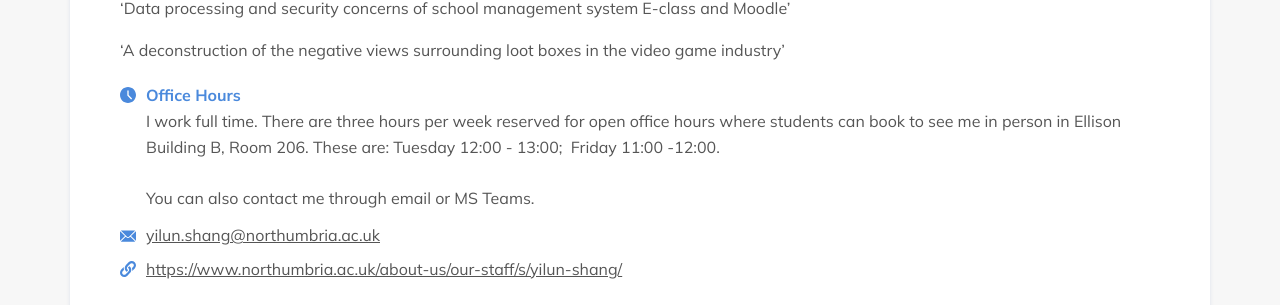
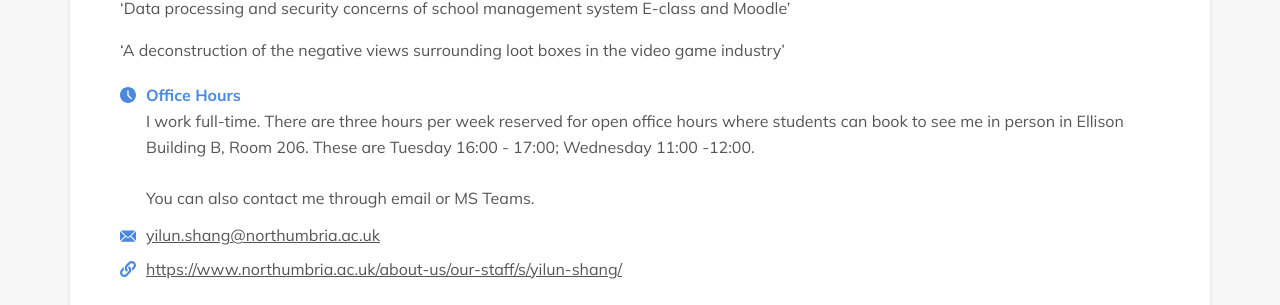
Before and after one commit to NorSC/supervisor-search, a Jekyll site: the page built from _supervisors/yilun-shang.md, in a window 1280 px wide. Shown: the part 803-1108 px from the top of the page. Built offline with Jekyll 4.4.1, drawn with Linux system fonts in a browser that asks for light colours; a script that is not in the unit is left out.

Commit message:
Update Supervisors “yilun-shang”

```diff
--- a/_supervisors/yilun-shang.md
+++ b/_supervisors/yilun-shang.md
@@ -7,9 +7,9 @@ available_phd: true
 email: yilun.shang@northumbria.ac.uk
 website: https://www.northumbria.ac.uk/about-us/our-staff/s/yilun-shang/
 office_hours: >-
-  I work full time. There are three hours per week reserved for open office
+  I work full-time. There are three hours per week reserved for open office
   hours where students can book to see me in person in Ellison Building B, Room
-  206. These are: Tuesday 12:00 - 13:00;  Friday 11:00 -12:00.
+  206. These are Tuesday 16:00 - 17:00; Wednesday 11:00 -12:00.
 
 
   You can also contact me through email or MS Teams.
```
